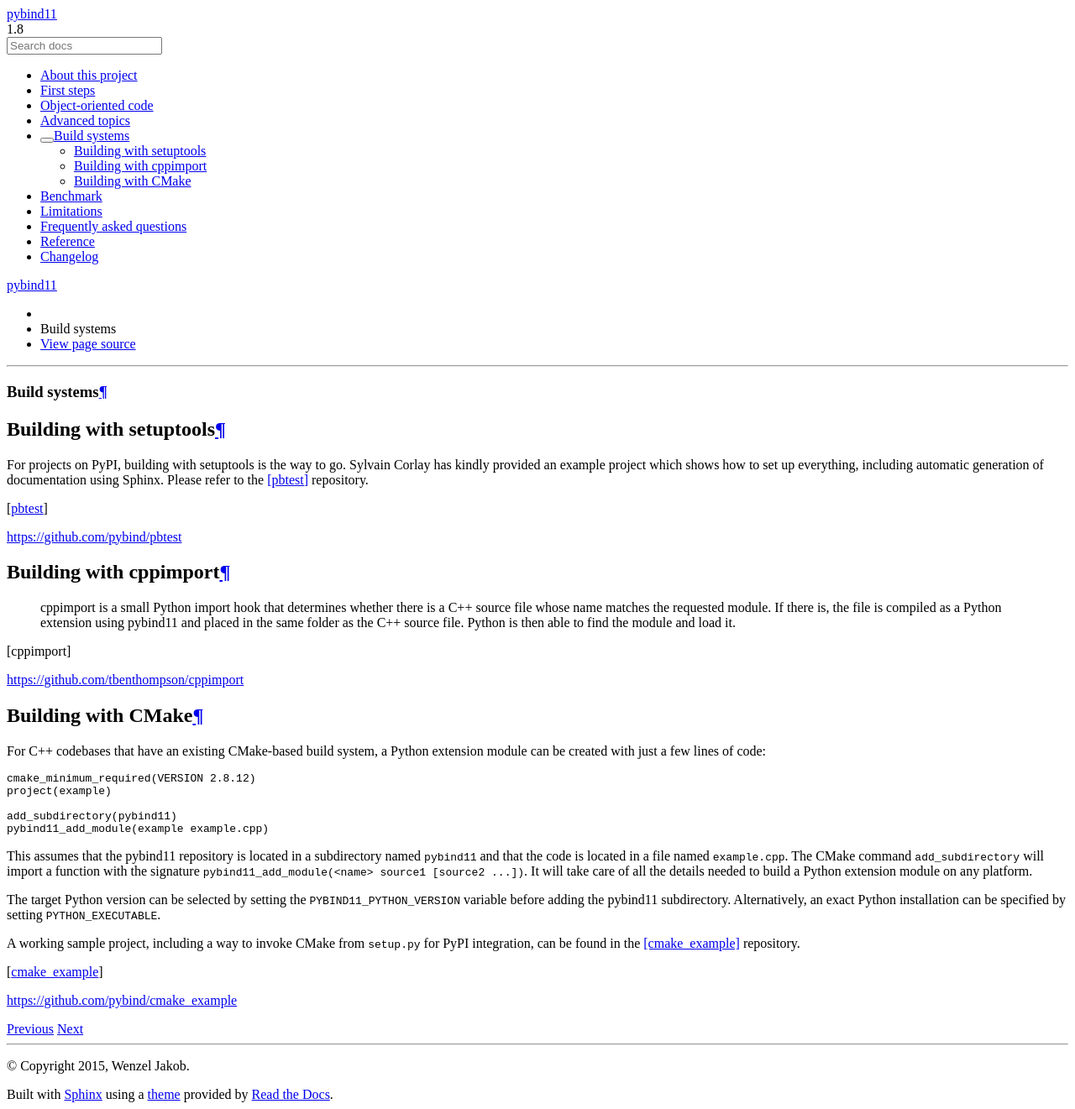
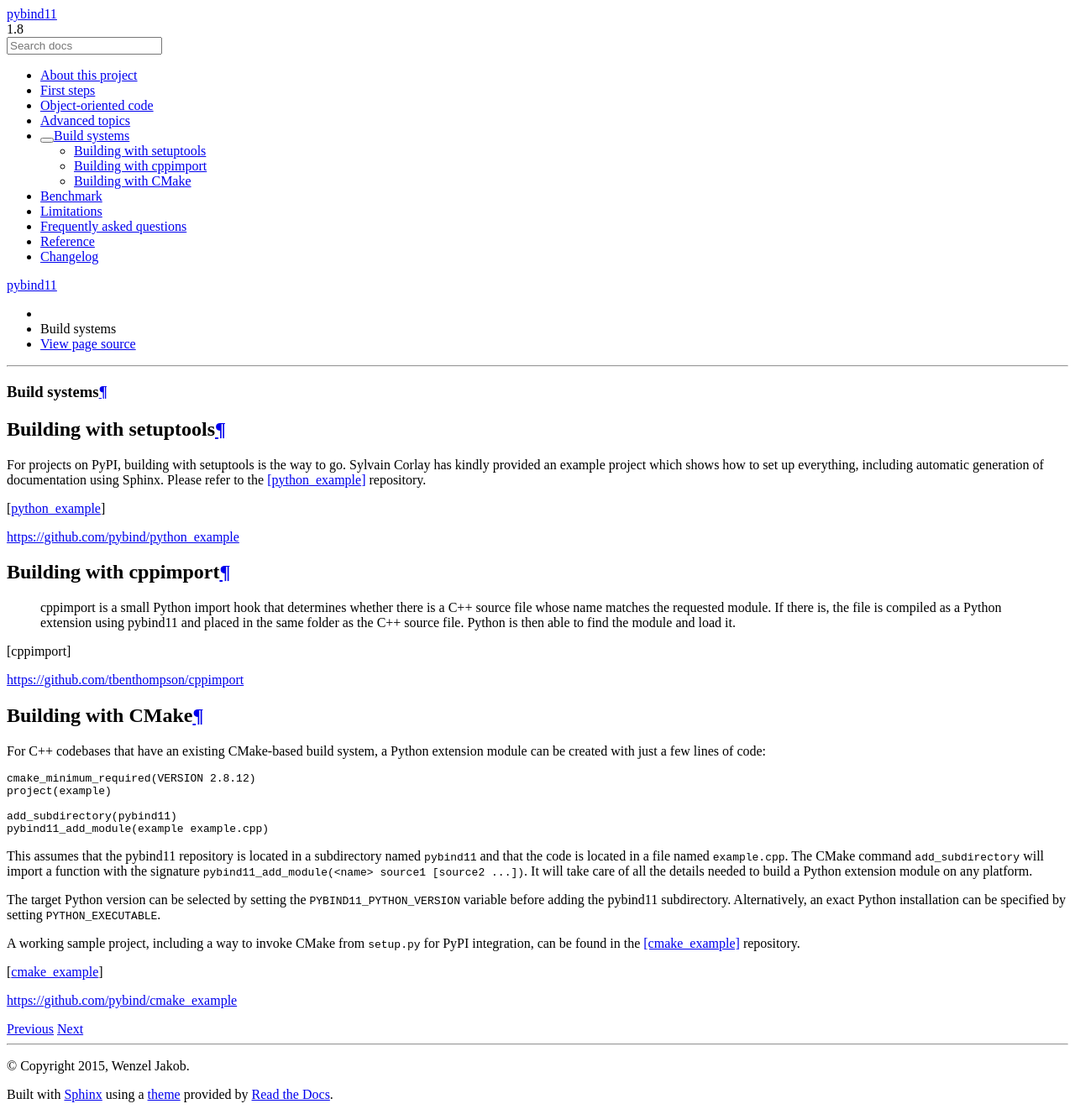
Before and after one commit to pybind/pybind11, a Sphinx documentation site: the page built from docs/compiling.rst, in a window 1280 px wide. Shown: the whole page at 84% size. Built offline with Sphinx 7.4.7 and the Read the Docs theme 2.0.0, drawn with Linux system fonts in a browser that asks for light colours.

Commit message:
updated pbtest link

```diff
--- a/docs/advanced.rst
+++ b/docs/advanced.rst
@@ -1533,7 +1533,7 @@
 
 Sphinx [#f4]_ has the ability to inspect the signatures and documentation
 strings in pybind11-based extension modules to automatically generate beautiful
-documentation in a variety formats. The pbtest repository [#f5]_ contains a
+documentation in a variety formats. The python_example repository [#f5]_ contains a
 simple example repository which uses this approach.
 
 There are two potential gotchas when using this approach: first, make sure that
@@ -1561,4 +1561,4 @@
     )mydelimiter");
 
 .. [#f4] http://www.sphinx-doc.org
-.. [#f5] http://github.com/pybind/pbtest
+.. [#f5] http://github.com/pybind/python_example
--- a/docs/compiling.rst
+++ b/docs/compiling.rst
@@ -7,9 +7,9 @@
 For projects on PyPI, building with setuptools is the way to go. Sylvain Corlay
 has kindly provided an example project which shows how to set up everything,
 including automatic generation of documentation using Sphinx. Please refer to
-the [pbtest]_ repository.
+the [python_example]_ repository.
 
-.. [pbtest] https://github.com/pybind/pbtest
+.. [python_example] https://github.com/pybind/python_example
 
 Building with cppimport
 ========================
```
